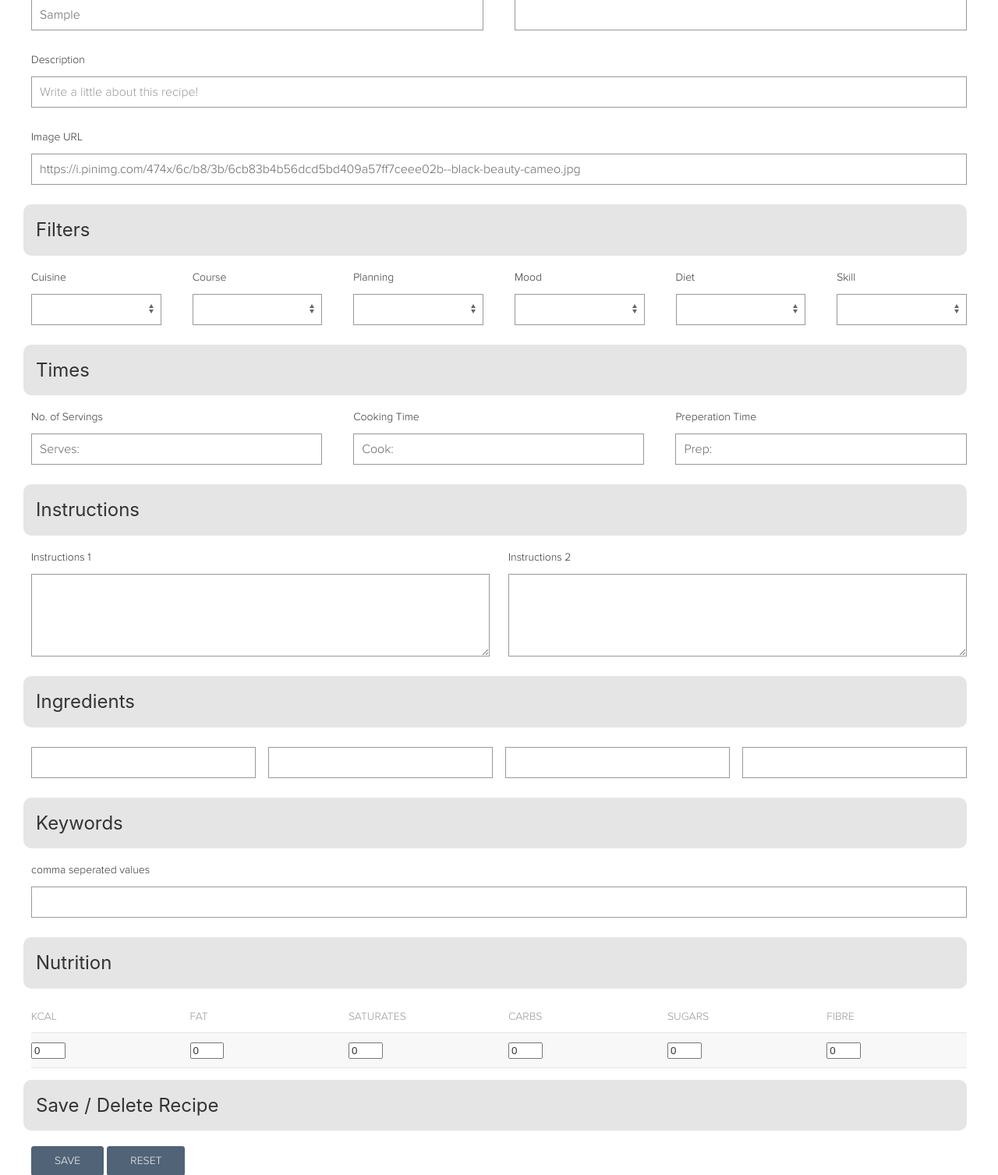
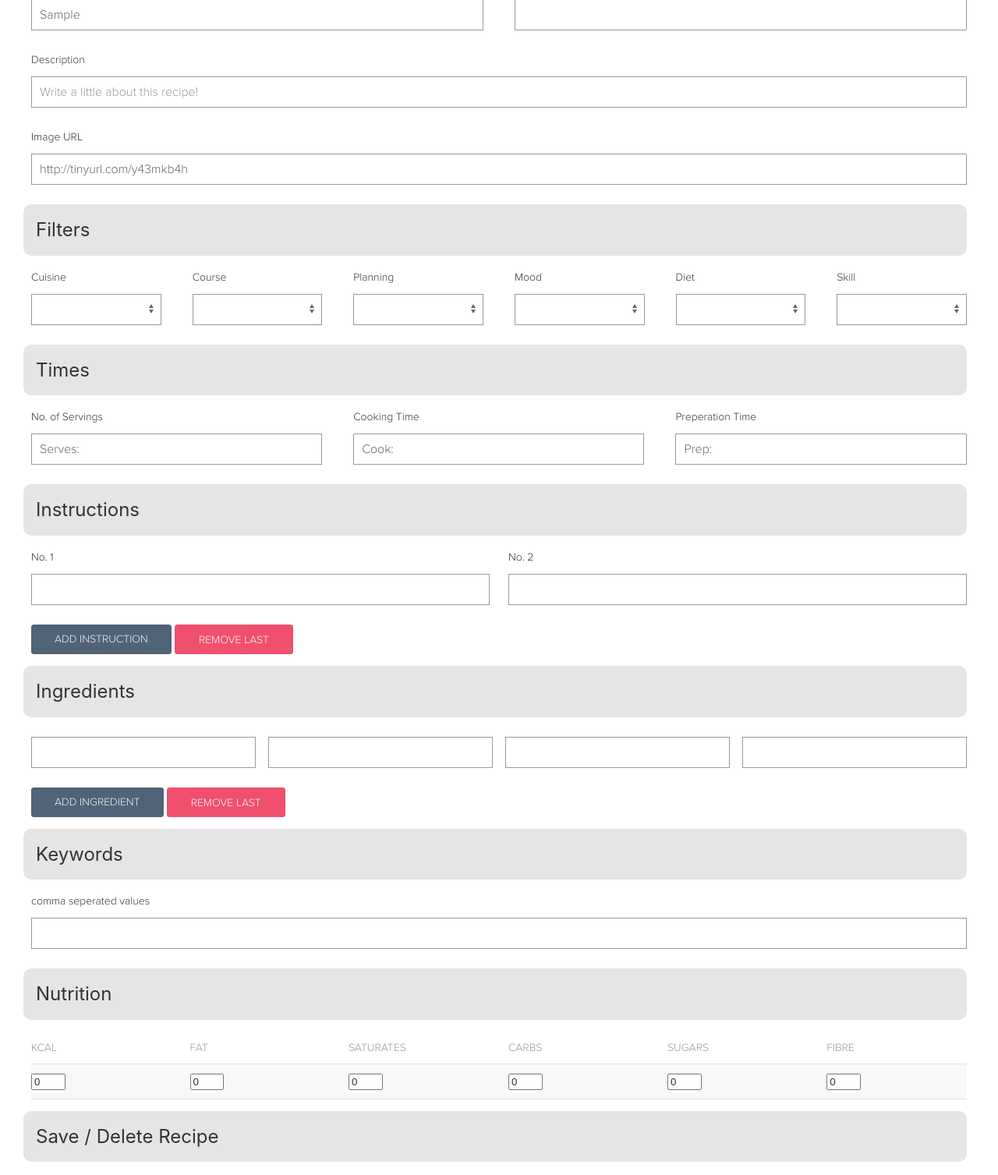
Before and after one commit to nazarja/foodie, a Flask app: page /editor/1 in a window 1280 px wide. Shown: the part 327-1834 px from the top of the page at 78% size. Run offline with Flask 2, Linux system fonts and the light colour scheme; a user stored in the database is signed in; a database or web service that is not in the repository returns one stand-in record (values such as "Sample title").

```diff
--- a/app/static/css/main.css
+++ b/app/static/css/main.css
@@ -157,7 +157,7 @@ footer img {
 }
 
 .uk-card-badge {
-    top: 5px;
+    top: 10px;
     right: 10px;
     color: white !important;
     background-color: var(--darkblue) !important;
@@ -331,6 +331,10 @@ p.comment {
     border-radius: 3px;
 }
 
+.uk-cover {
+    top: 46%;
+}
+
 .uk-subnav-pill li:hover {
     cursor: pointer;
 }
@@ -471,7 +475,7 @@ p.comment {
 ==================================================================
 */
 
-#profile div {
+#profile #my-comments, #profile #my-recipes {
     vertical-align: top;
 }
 
@@ -483,3 +487,7 @@ p.comment {
 #profile #my-recipes {
     width: 74%;
 }
+
+#profile .uk-align-left {
+    margin-right: 0;
+}
--- a/app/static/css/media_queries.css
+++ b/app/static/css/media_queries.css
@@ -38,7 +38,6 @@
         width: 100%;
     }
 }
-
 
 @media screen and (max-width: 800px) {
     #cta p {
--- a/app/static/js/script.js
+++ b/app/static/js/script.js
@@ -175,6 +175,59 @@ function promptToLogin() {
 
 /*
 ==================================================================
+   Add Inputs to Editor Form
+==================================================================
+*/
+
+function addEditorInput(category) {
+    if (category == 'instruction') {
+        const instructions = document.querySelector('#instructions');
+        const length = document.querySelectorAll('#instructions input').length;
+        const div = document.createElement('div');
+        div.className = 'uk-width-1-2@s';
+        const label = document.createElement('label');
+        label.className = 'uk-form-label'
+        label.innerText = `No. ${length + 1}`;
+        const input = document.createElement('input');
+        input.className = 'uk-input';
+        input.type = 'textarea';
+        input.name = `instruction-${length + 1}">`
+        div.append(label);
+        div.append(input);
+        instructions.appendChild(div);
+    }
+    else {
+        const ingredients = document.querySelector('#ingredients');
+        const length = document.querySelectorAll('#ingredients input').length;
+        const input = document.createElement('input');
+        input.className = 'uk-input';
+        input.type = 'textarea';
+        input.name = `ingredient-${length + 1}">`
+        ingredients.appendChild(input);
+    }
+}
+
+/*
+==================================================================
+   Remove Inputs to Editor Form
+==================================================================
+*/
+
+function removeEditorInput(category) {
+    if (category == 'instruction') {
+        const instructions = document.querySelector('#instructions');
+        const length = document.querySelectorAll('#instructions input').length;
+        if (length > 1)  instructions.removeChild(instructions.lastElementChild);
+    }
+    else {
+        const ingredients = document.querySelector('#ingredients');
+        const length = document.querySelectorAll('#ingredients input').length;
+        if (length > 1)  ingredients.removeChild(ingredients.lastElementChild);
+    }
+}
+
+/*
+==================================================================
    Event Listeners
 ==================================================================
 */
@@ -183,5 +236,11 @@ function eventListeners() {
     // File Edit
     document.querySelectorAll('.userNotLoggedIn').forEach(item => item.addEventListener('click', () => promptToLogin()));
 
+    if (window.location.href.includes('editor')) {
+        document.querySelector('#add-instruction').onclick = () => addEditorInput('instruction');
+        document.querySelector('#add-ingredient').onclick = () => addEditorInput('ingredient');
+        document.querySelector('#remove-instruction').onclick = () => removeEditorInput('instruction');
+        document.querySelector('#remove-ingredient').onclick = () => removeEditorInput('ingredient');
+    }
 }
 eventListeners();
--- a/app/templates/editor.html
+++ b/app/templates/editor.html
@@ -32,7 +32,7 @@
             <!-- Image -->
             <div class="uk-width-1-1@m">
                 <label class="uk-form-label" for="image-url">Image URL</label>
-                <input class="uk-input" type="url" name="image-url" {% if recipe %} value="{{ recipe.image[0] }}" {% else %} value="https://i.pinimg.com/474x/6c/b8/3b/6cb83b4b56dcd5bd409a57ff7ceee02b--black-beauty-cameo.jpg" {% endif %}  required>
+                <input class="uk-input" type="url" name="image-url" {% if recipe %} value="{{ recipe.image[0] }}" {% else %} value="http://tinyurl.com/y43mkb4h" {% endif %}  required>
             </div>
 
             <!-- Filters -->
@@ -92,19 +92,24 @@
                     {% for method in recipe.methods %}
                         <div class="uk-width-1-2@s">
                             <label class="uk-form-label ">No. {{ loop.index }}.</label>
-                            <input class="uk-input" type="textarea" name="instruction-{{ loop.index }}" value="{{ method }}" required>
+                            <input class="uk-input" type="textarea" name="instruction-{{ loop.index }}" value="{{ method }}">
                         </div>
                     {% endfor %}
                 {% else %}
                     <div class="uk-width-1-2@s">
-                        <label class="uk-form-label ">Instructions 1</label>
-                        <textarea class="uk-textarea" type="textarea" rows="4" name="instruction-1" value="" required></textarea>
+                        <label class="uk-form-label ">No. 1</label>
+                        <input class="uk-input" type="textarea" name="instruction-1">
                     </div>
                     <div class="uk-width-1-2@s">
-                        <label class="uk-form-label ">Instructions 2</label>
-                        <textarea class="uk-textarea" type="textarea" rows="4" name="instruction-2"></textarea>
+                        <label class="uk-form-label ">No. 2</label>
+                        <input class="uk-input" type="textarea" name="instruction-2">
                     </div>
                 {% endif %}
+            </div>
+
+            <div class="uk-width-1-1">
+                <input id="add-instruction" type="button" class="uk-button" value="Add Instruction">
+                <input id="remove-instruction" type="button" class="uk-button uk-button-danger" value="Remove Last">
             </div>
 
 
@@ -121,6 +126,11 @@
                         <input class="uk-input" type="text" name="ingredient-3">
                         <input class="uk-input" type="text" name="ingredient-4">
                     {% endif %}
+            </div>
+
+            <div class="uk-width-1-1">
+                <input id="add-ingredient" type="button" class="uk-button" value="Add Ingredient">
+                <input id="remove-ingredient" type="button" class="uk-button uk-button-danger" value="Remove Last">
             </div>
 
             <!-- Keywords -->
--- a/app/templates/profile.html
+++ b/app/templates/profile.html
@@ -6,7 +6,7 @@
 
     <div id="my-recipes" class=" uk-margin uk-inline">
         <h2 class="uk-h4">My Recipes</h2>
-        <div id="grid" class="uk-grid-medium uk-grid-match uk-child-width-1-2@s uk-child-width-1-3@m" uk-grid>
+        <div id="grid" class="uk-grid-medium uk-grid-match uk-child-width-1-2@s uk-child-width-1-4@m" uk-grid>
         {% for recipe in recipes %}
             {% include 'partials/_grid.html' %}
         {% endfor %}
```
Also changed, not shown: app/models/recipes.py (+6 -5 lines), app/templates/partials/_grid.html (+11 -8 lines).
